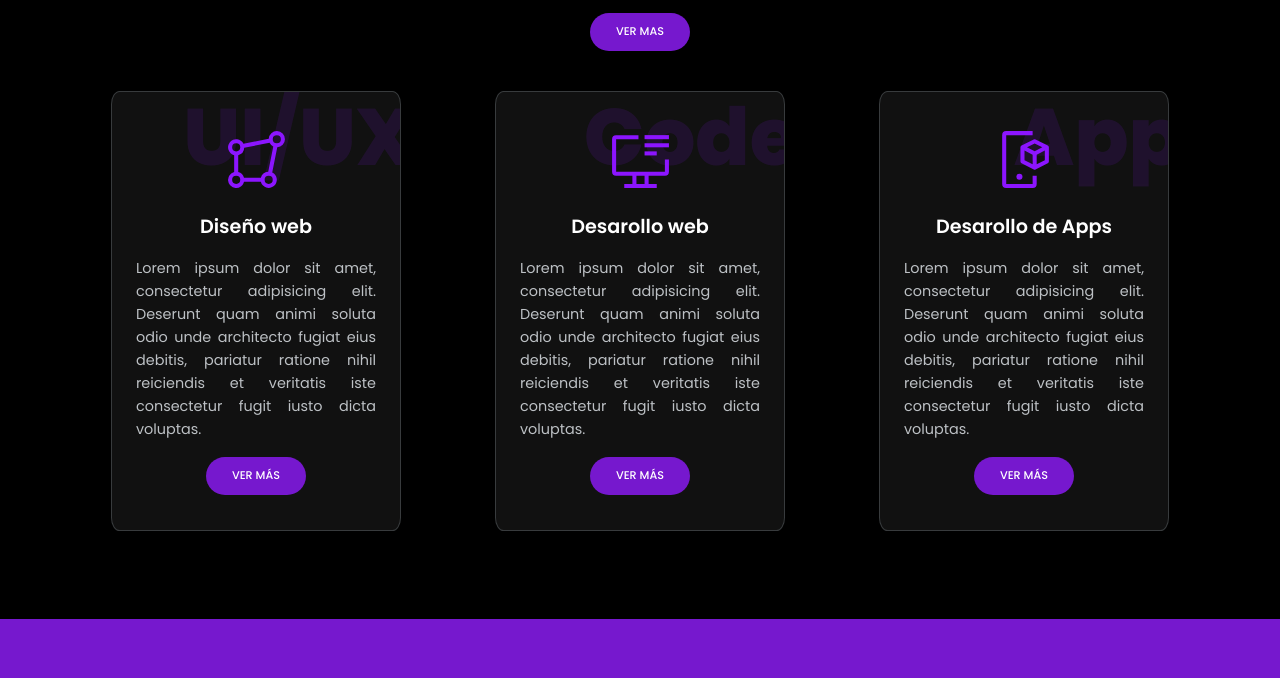
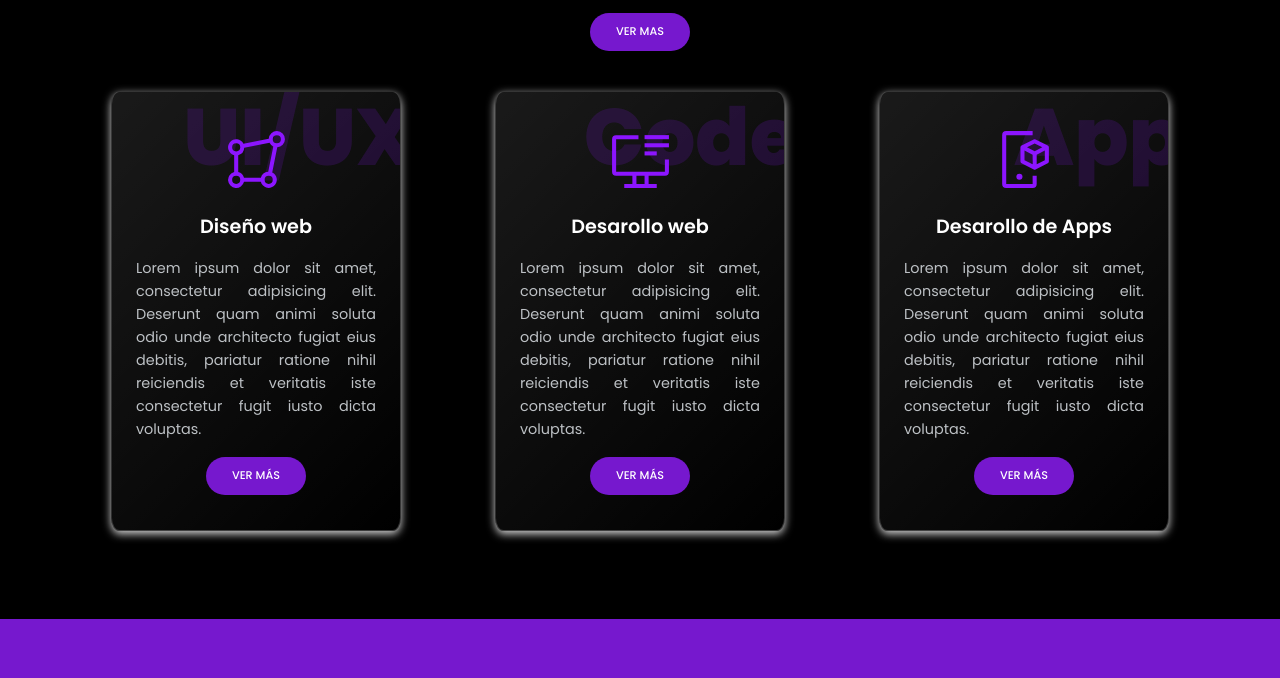
Before and after one commit to JoseZapata3/portafolio, a plain HTML site: page index.html in a window 1280 px wide. Shown: the part 1087-1765 px from the top of the page. Drawn offline with Linux system fonts and the light colour scheme.

Commit message:
add: se agrega el efecto de cristal las tarjetas de la region de servicios

```diff
--- a/css/style.css
+++ b/css/style.css
@@ -26,12 +26,6 @@
 suave (smooth scrolling) en una página web */
 html {
   scroll-behavior: smooth;
-}
-
-#background-container{
-  background-image: url(/img/background.jpg);
-  width: 100%;
-  height: 100%;
 }
 
 body,
@@ -348,6 +342,7 @@ header .points2 {
   text-align: justify;
 }
 
+
 .card{
   position: relative;
   width: 100%;
@@ -360,7 +355,7 @@ header .points2 {
   text-align: center;
   padding: 3rem 2rem;
   margin: 1rem 0.8rem;
-  border: solid 1px var(--dark-three);
+  border: solid 1px  rgba(255,255,255,0.18);
   border-radius: 3%;
   overflow: hidden;
 }
@@ -373,13 +368,20 @@ header .points2 {
   font-size: 6rem;
   font-weight: 800;
   color: var(--main-color);
-  opacity: 0.15;
+  opacity: 0.2;
 }
 
 .card:hover{
   transform: scale(1.05);
   transition: 0.5s;
   cursor: pointer;
+}
+
+.glass{
+  background: linear-gradient(135deg, rgba(255,255,255,0.1),  rgba(255,255,255,0));
+  backdrop-filter: blur(10px);
+  -webkit-backdrop-filter: blur(10px);
+  box-shadow: 0 3px 8px 0 #ffffffd3;
 }
 
 /* Contactos */
--- a/index.html
+++ b/index.html
@@ -18,7 +18,6 @@
   </head>
   <body>
     <main>
-      <div id="background-container">
       <!-- Encabezado -->
       <header>
         <!-- Barra de navegación principal -->
@@ -71,7 +70,6 @@
           <div class="container grid-2">
             <div class="column-1">
               <!-- Titulo principal -->
-                <div class = "container-animation"></div>
               <h1 class="header-title">Alejandro <span>Zapata</span></h1>
               <p class="text">
                 Hola, Soy Alejandro, diseñador y desarrollador web. Lorem
@@ -108,7 +106,7 @@
           </div>
 
           <div class="cards">
-                <div class="card" data-card="UI/UX">
+              <div class="card glass" data-card="UI/UX">
                 <div class="card-content z-index">
                   <img src="img/design-icon.svg" alt="Icon UX/UI" class="icon">
                   <h3 class="title-sm">Diseño web</h3>
@@ -116,7 +114,7 @@
                   <a href="#" class="btn small"> Ver más</a>
                 </div>
               </div>
-                <div class="card" data-card="Code">
+              <div class="card glass" data-card="Code">
                 <div class="card-content z-index">
                   <img src="img/code-icon.svg" alt="Icon Code" class="icon">
                   <h3 class="title-sm">Desarollo web</h3>
@@ -124,7 +122,7 @@
                   <a href="#" class="btn small"> Ver más</a>
                 </div>
               </div>
-                <div class="card" data-card="App">
+              <div class="card glass" data-card="App">
                 <div class="card-content z-index">
                   <img src="img/app-icon.svg" alt="Icon app" class="icon">
                   <h3 class="title-sm">Desarollo de Apps</h3>
@@ -267,7 +265,6 @@
           </div>
         </div>
       </section>
-      </div>
     </main>
 
     <!-- Sección pie de página -->
```
Lines whose indentation alone changed are shown as unchanged.
